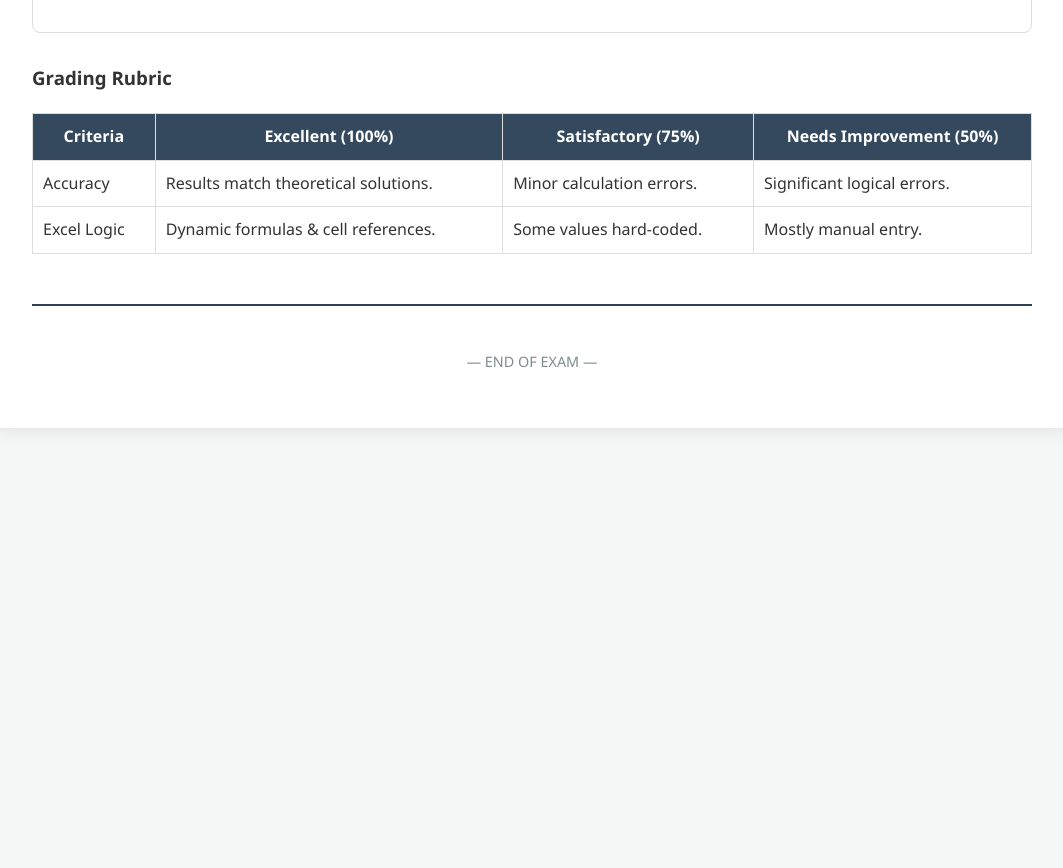
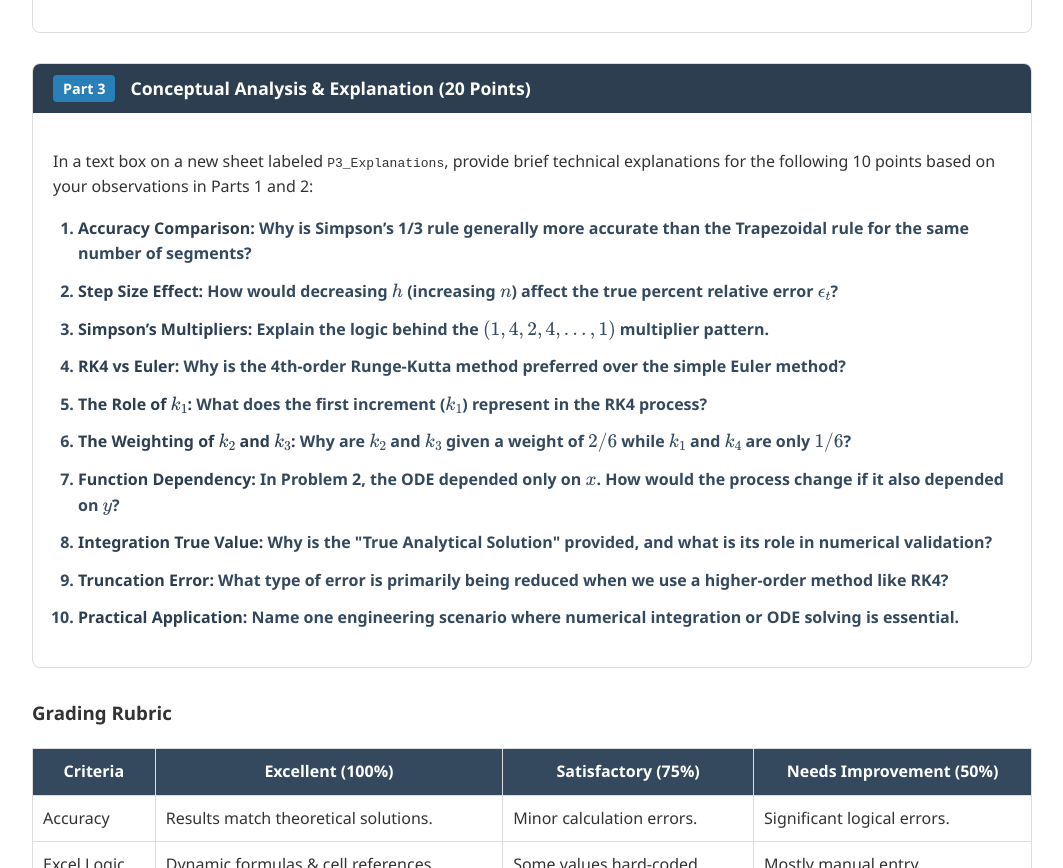
Before and after one commit to JuneQuerol/numerical-methods-final-practicals, a plain HTML site: page index.html in a window 1280 px wide. Shown: the part 2097-2965 px from the top of the page, without its empty margins (108-1171 px from the left). Before the commit the page ends 2545 px from the top, so only its background shows below. Drawn offline with nearby package versions, Linux system fonts and the light colour scheme.

Commit message:
Add Part 3: 10 Conceptual Questions and Solutions

```diff
--- a/index.html
+++ b/index.html
@@ -143,6 +143,29 @@
                 </div>
             </section>
 
+            <!-- Part 3 -->
+            <section class="problem-card">
+                <div class="problem-header">
+                    <span class="part-label">Part 3</span>
+                    <h3>Conceptual Analysis & Explanation (20 Points)</h3>
+                </div>
+                <div class="problem-content">
+                    <p>In a text box on a new sheet labeled <code>P3_Explanations</code>, provide brief technical explanations for the following 10 points based on your observations in Parts 1 and 2:</p>
+                    <ol class="explanation-list">
+                        <li><strong>Accuracy Comparison:</strong> Why is Simpson’s 1/3 rule generally more accurate than the Trapezoidal rule for the same number of segments?</li>
+                        <li><strong>Step Size Effect:</strong> How would decreasing $h$ (increasing $n$) affect the true percent relative error $\epsilon_t$?</li>
+                        <li><strong>Simpson’s Multipliers:</strong> Explain the logic behind the $(1, 4, 2, 4, \dots, 1)$ multiplier pattern.</li>
+                        <li><strong>RK4 vs Euler:</strong> Why is the 4th-order Runge-Kutta method preferred over the simple Euler method?</li>
+                        <li><strong>The Role of $k_1$:</strong> What does the first increment ($k_1$) represent in the RK4 process?</li>
+                        <li><strong>The Weighting of $k_2$ and $k_3$:</strong> Why are $k_2$ and $k_3$ given a weight of $2/6$ while $k_1$ and $k_4$ are only $1/6$?</li>
+                        <li><strong>Function Dependency:</strong> In Problem 2, the ODE depended only on $x$. How would the process change if it also depended on $y$?</li>
+                        <li><strong>Integration True Value:</strong> Why is the "True Analytical Solution" provided, and what is its role in numerical validation?</li>
+                        <li><strong>Truncation Error:</strong> What type of error is primarily being reduced when we use a higher-order method like RK4?</li>
+                        <li><strong>Practical Application:</strong> Name one engineering scenario where numerical integration or ODE solving is essential.</li>
+                    </ol>
+                </div>
+            </section>
+
             <section class="rubric">
                 <h3>Grading Rubric</h3>
                 <table class="rubric-table">
--- a/styles.css
+++ b/styles.css
@@ -178,6 +178,21 @@ body {
     border-radius: 4px;
 }
 
+.explanation-list {
+    margin-top: 15px;
+    padding-left: 25px;
+}
+
+.explanation-list li {
+    margin-bottom: 12px;
+    font-weight: bold;
+    color: var(--secondary-color);
+}
+
+.explanation-list li strong {
+    color: var(--primary-color);
+}
+
 .rubric-table {
     width: 100%;
     border-collapse: collapse;
```
Also changed, not shown: solution_key.html (+25 -1 lines).
